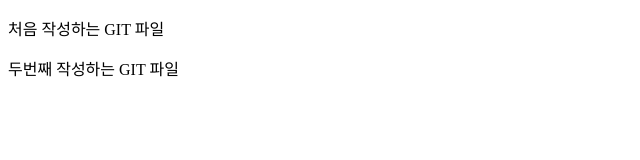
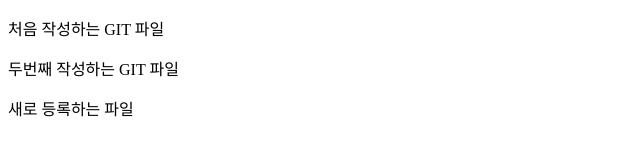
Before and after one commit to DGD99/gitTest, a plain HTML site: page index.html in a window 1280 px wide. Shown: the whole page, without its empty margins (0-640 px from the left). Drawn offline with Linux system fonts and the light colour scheme.

Commit message:
새로 추가

```diff
--- a/index.html
+++ b/index.html
@@ -3,10 +3,11 @@
 <head>
     <meta charset="UTF-8">
     <meta name="viewport" content="width=device-width, initial-scale=1.0">
-    <title>처음 작성하는 GIT 파일</title>
+    <title>새로 등록하는 GIT 파일</title>
 </head>
 <body>
     <p>처음 작성하는 GIT 파일</p>
     <p>두번째 작성하는 GIT 파일</p>
+    <p>새로 등록하는 파일</p>
 </body>
 </html>
```
